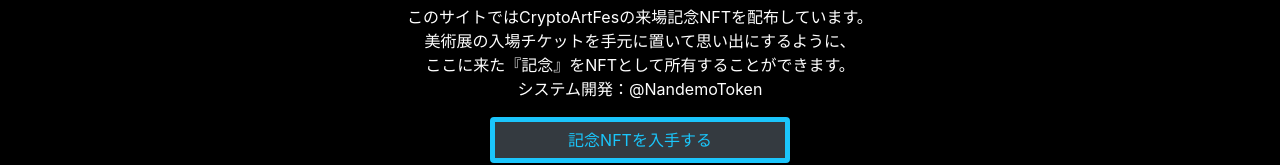
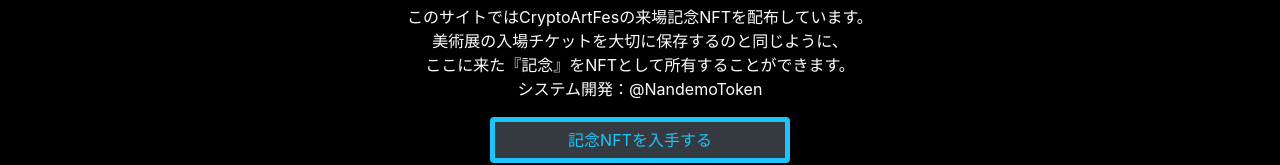
Before and after one commit to nandemotoken/CryptoArtFes_Replica, a plain HTML site: page index.html in a window 1280 px wide. Shown: the part 407-572 px from the top of the page. Drawn offline with Linux system fonts and the light colour scheme; a script that the page names is missing; a web font is replaced by a local one.

Commit message:
on testnet

```diff
--- a/index.html
+++ b/index.html
@@ -48,7 +48,7 @@
         <div class="col">
             <div>
                 <h1 style="text-align: center;font-family: Lobster, cursive;color: rgb(255,255,255);">Welcome to CreptoArtFes</h1>
-                <p style="color: rgb(255,255,255);text-align: center;">このサイトではCryptoArtFesの来場記念NFTを配布しています。<br>美術展の入場チケットを手元に置いて思い出にするように、<br>ここに来た『記念』をNFTとして所有することができます。<br>システム開発：@NandemoToken</p>
+                <p style="color: rgb(255,255,255);text-align: center;">このサイトではCryptoArtFesの来場記念NFTを配布しています。<br>美術展の入場チケットを大切に保存するのと同じように、<br>ここに来た『記念』をNFTとして所有することができます。<br>システム開発：@NandemoToken</p>
             </div>
         </div>
     </div>
```
